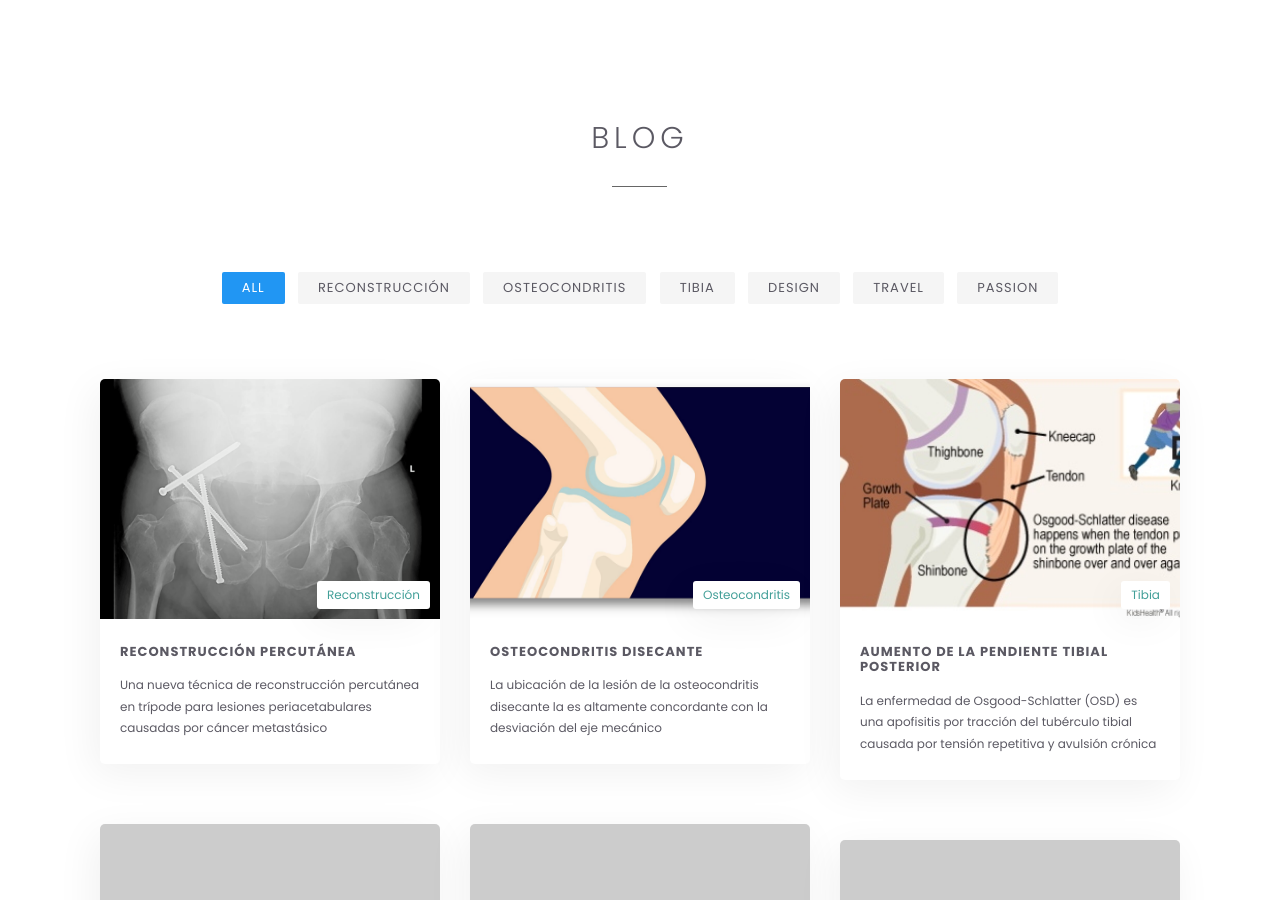
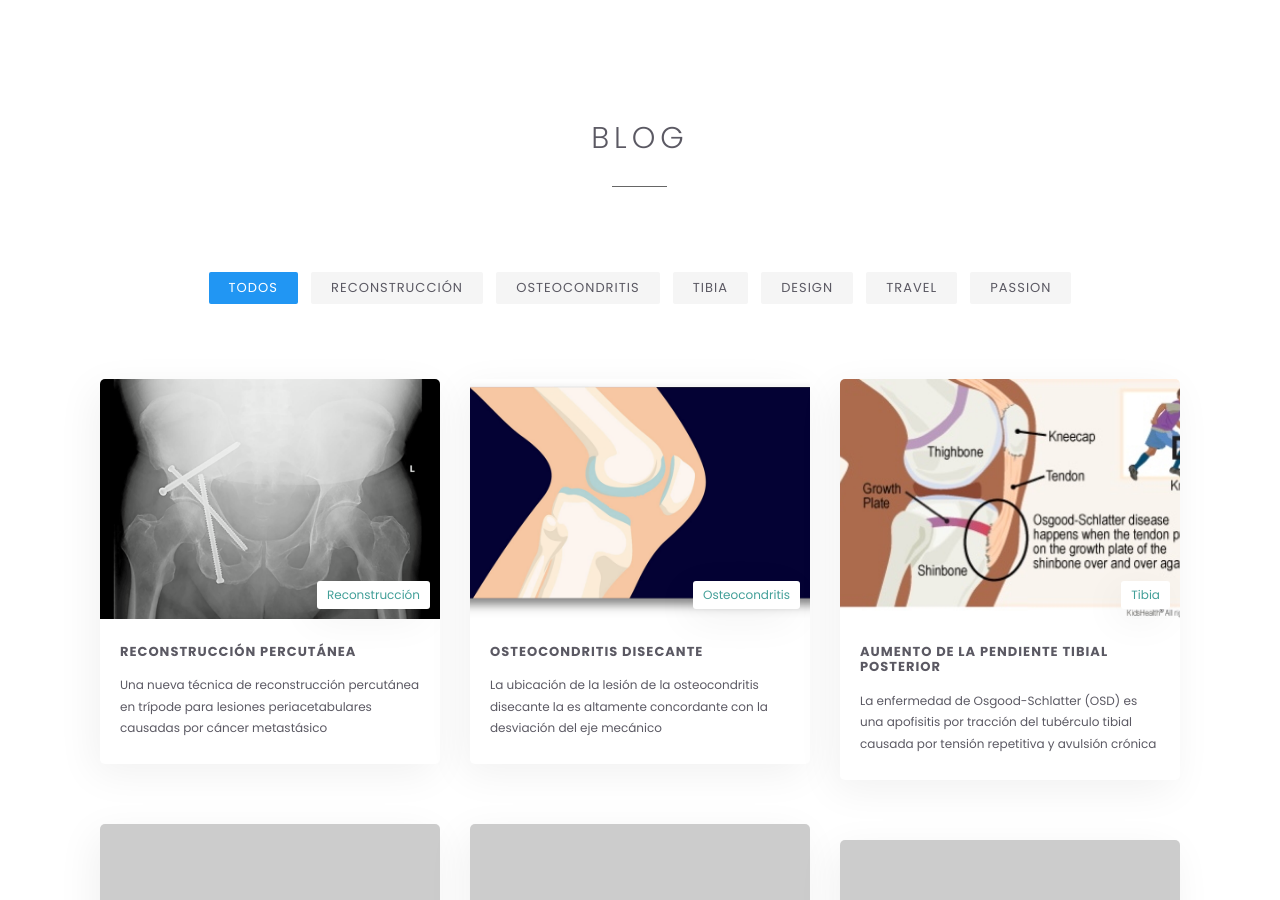
Before and after one commit to kecho05/dr, a Jekyll site: the page built from blog.html, in a window 1280 px wide and 900 px high. Built offline with Jekyll 4.4.1, drawn with Linux system fonts in a browser that asks for light colours.

Commit message:
Update blog.html

```diff
--- a/blog.html
+++ b/blog.html
@@ -23,7 +23,7 @@ blogUrl: someyting
 			<div class="col-sm-12">
 
 				<ul id="filter">
-					<li class="active" data-group="all">All</li>
+					<li class="active" data-group="all">TODOS</li>
 					{% assign categories = site.posts | map: 'category' | uniq %}
 						{% for category in categories %}
 						<li data-group="{{ category }}">{{ category }}</li>
```
